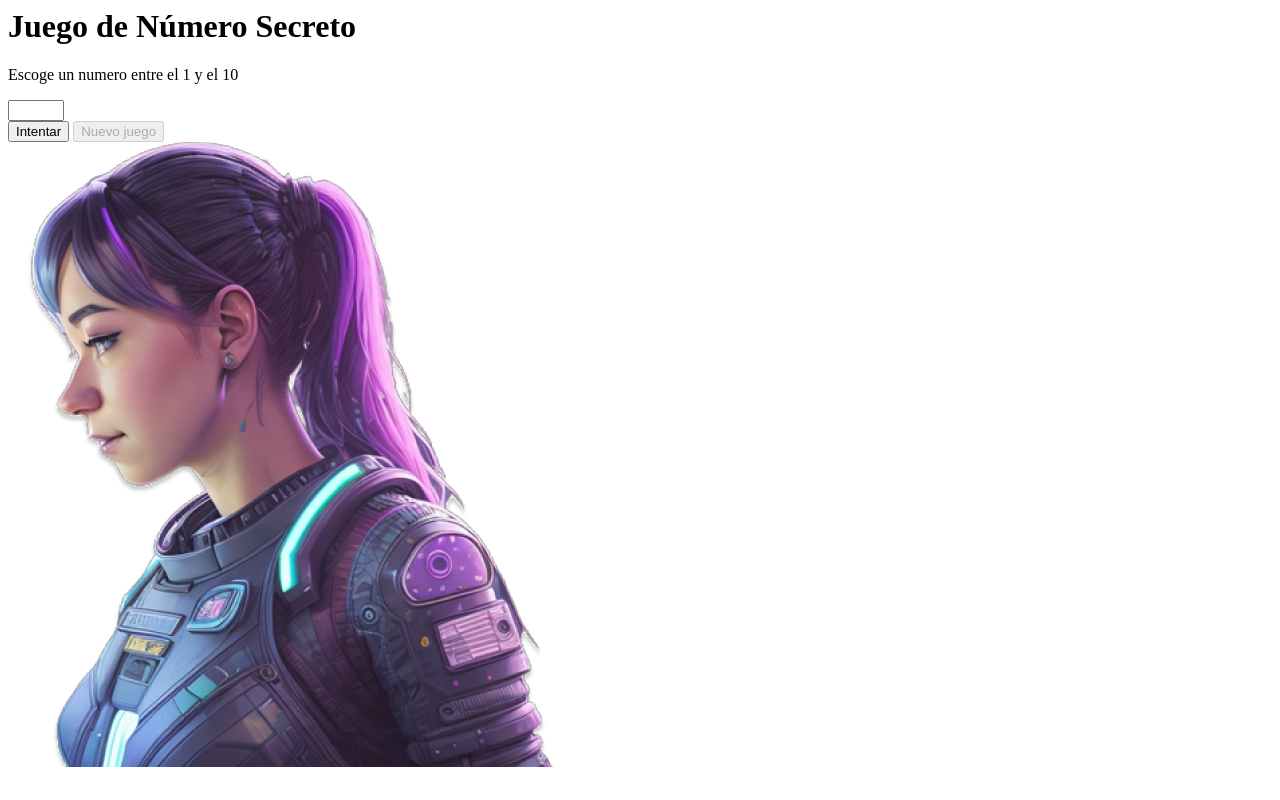
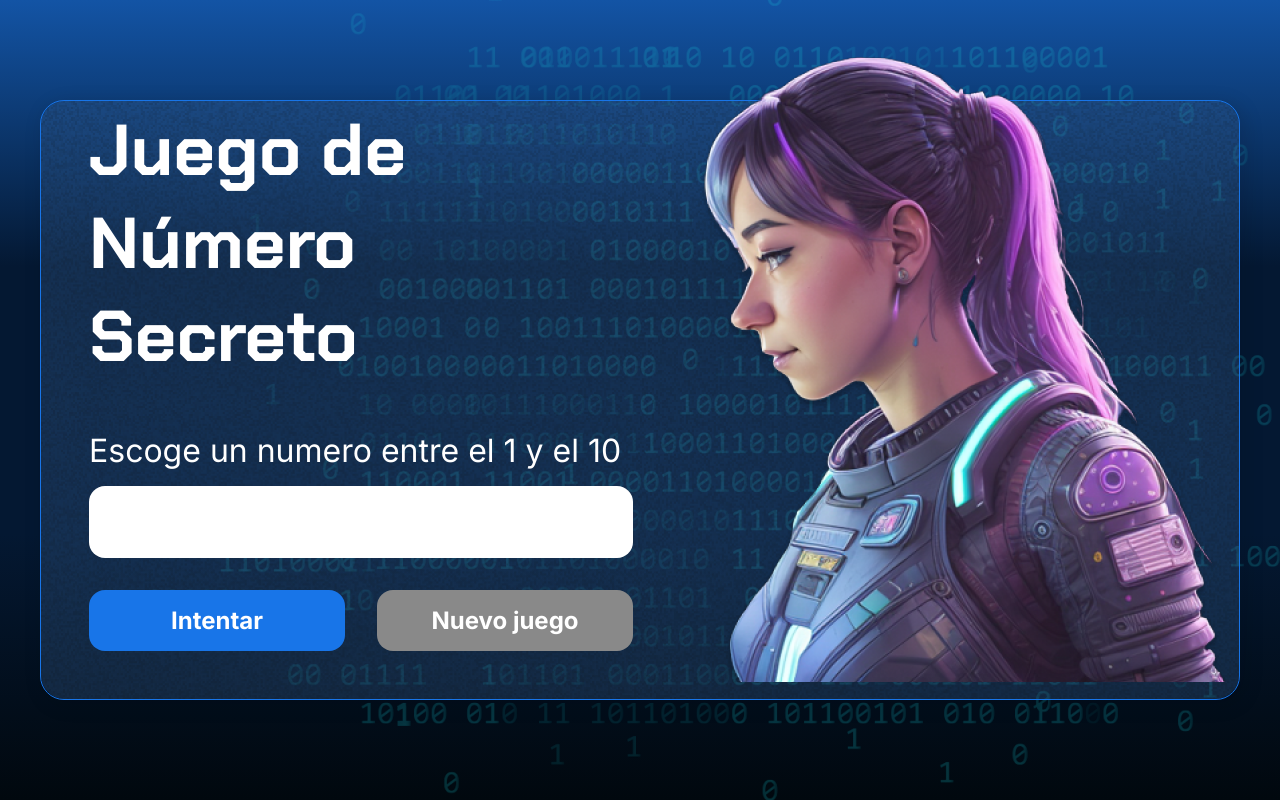
Before and after one commit to ReneReyesC21/secret-number, a plain HTML site: page index.html in a window 1280 px wide. Drawn offline with Linux system fonts and the light colour scheme.

Commit message:
cambio en el nombre a ala referencia de la conexion entre estilos e index

```diff
--- a/index.html
+++ b/index.html
@@ -9,7 +9,7 @@
     <link rel="preconnect" href="https://fonts.gstatic.com" crossorigin>
     <link href="https://fonts.googleapis.com/css2?family=Chakra+Petch:wght@700&family=Inter:wght@400;700&display=swap"
         rel="stylesheet">
-    <link rel="stylesheet" href="style.css">
+    <link rel="stylesheet" href="styles.css">
     <title>JS Game</title>
 </head>
 
--- /dev/null
+++ b/styles.css
@@ -0,0 +1,111 @@
+* {
+    box-sizing: border-box;
+    margin: 0;
+    padding: 0;
+    color: white;
+}
+
+body {
+    background: linear-gradient(#1354A5 0%, #041832 33.33%, #041832 66.67%, #01080E 100%);
+    height: 100vh;
+    display: flex;
+    align-items: center;
+    justify-content: center;
+}
+
+
+body::before {
+    background-image: url("img/code.png");
+    background-repeat: no-repeat;
+    background-position: right;
+    content: "";
+    display: block;
+    position: absolute;
+    width: 100%;
+    height: 100%;
+    opacity: 0.4;
+}
+
+.container {
+    width: 1200px;
+    height: 600px;
+    display: flex;
+    align-items: center;
+    justify-content: space-between;
+    border-radius: 24px;
+    border: 1px solid #1875E8;
+    box-shadow: 4px 4px 20px 0px rgba(1, 8, 14, 0.15);
+    background-image: url("img/Ruido.png");
+    background-size: 100% 100%;
+    position: relative;
+}
+
+
+.container__contenido {
+    display: flex;
+    align-items: center;
+    position: absolute;
+    bottom: 0;
+}
+
+.container__informaciones {
+    flex: 1;
+    padding: 3rem;
+}
+
+.container__boton {
+    border-radius: 16px;
+    background: #1875E8;
+    padding: 16px 24px;
+    width: 100%;
+    font-size: 24px;
+    font-weight: 700;
+    border: none;
+    margin-top: 2rem;
+}
+
+.container__boton:disabled {
+    background: #898989;
+}
+
+.container__texto {
+    margin: 16px 0 16px 0;
+}
+
+.container__texto-azul {
+    color: #1875E8;
+}
+
+.container__input {
+    width: 100%;
+    height: 72px;
+    border-radius: 16px;
+    background-color: #FFF;
+    border: none;
+    color: #1875E8;
+    padding: 2rem;
+    font-size: 24px;
+    font-weight: 700;
+    font-family: 'Inter', sans-serif;
+}
+
+.container__botones {
+    display: flex;
+    gap: 2em;
+}
+
+h1 {
+    font-family: 'Chakra Petch', sans-serif;
+    font-size: 72px;
+    padding-bottom: 3rem;
+}
+
+p,
+button {
+    font-family: 'Inter', sans-serif;
+}
+
+.texto__parrafo {
+    font-size: 32px;
+    font-weight: 400;
+}
```
